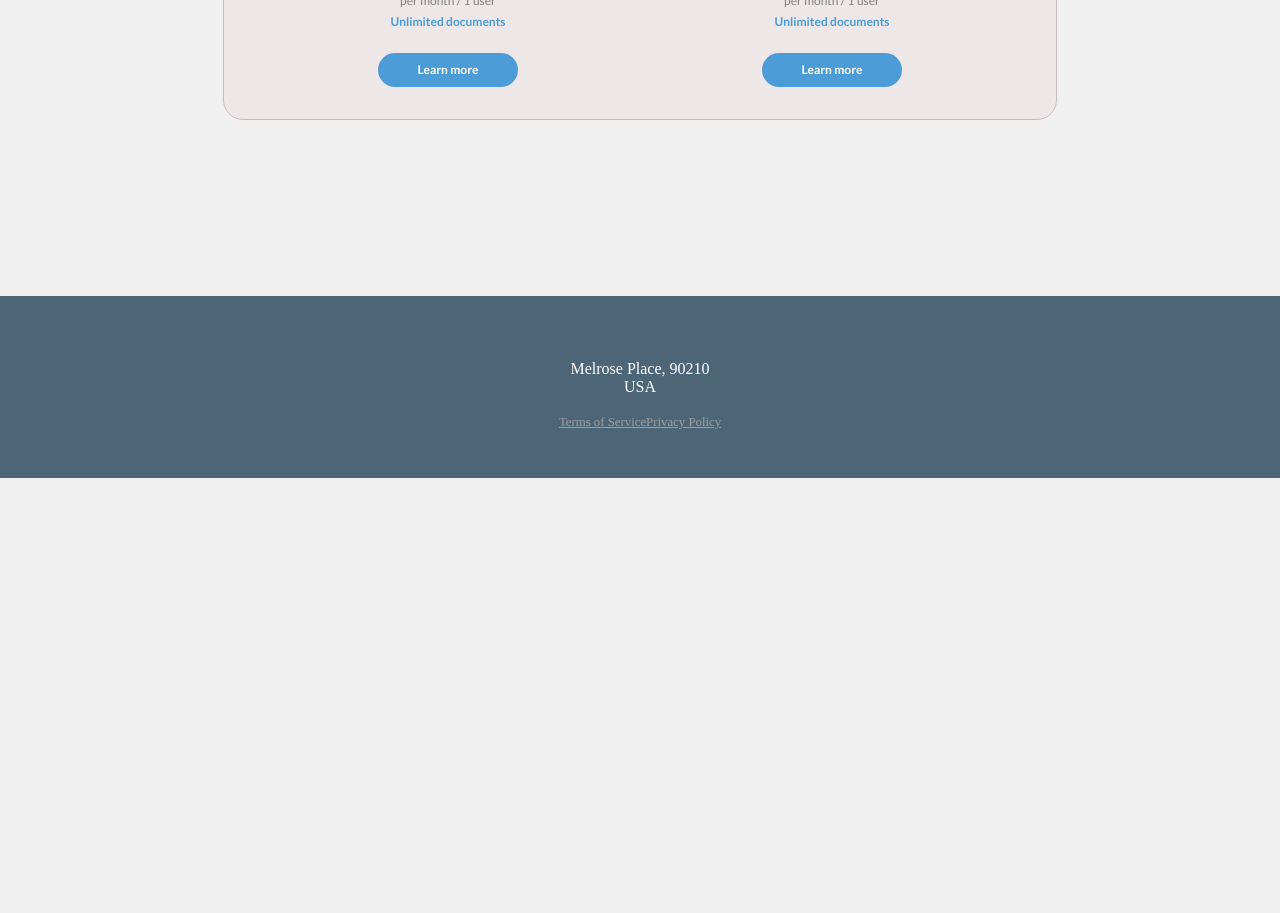
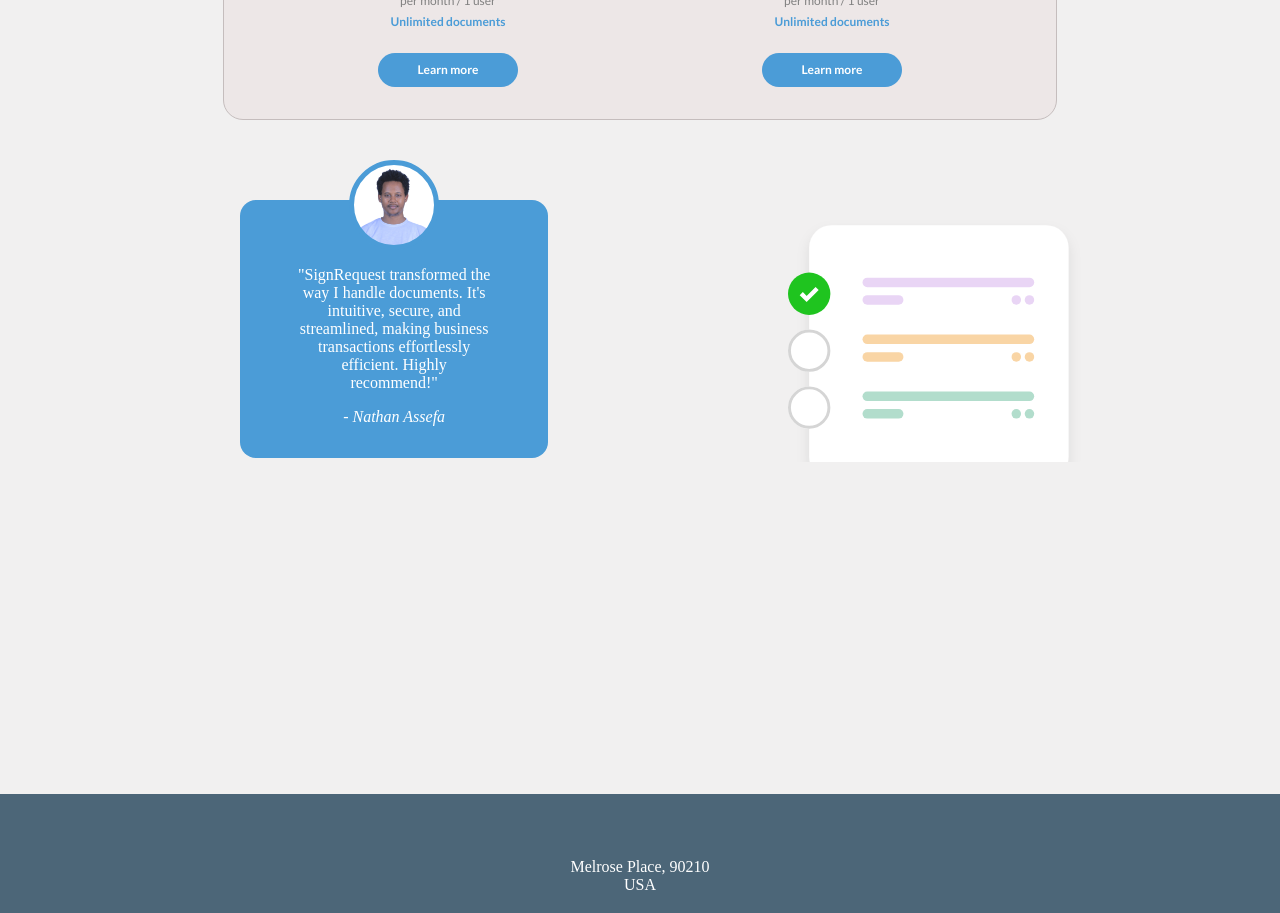
Before and after one commit to nathan-assefa/digital-signature-frontend, a React (Vite) app: page / in a window 1280 px wide. Shown: the part 1960-2873 px from the top of the page. Before the commit the page ends 2438 px from the top, so only its background shows below. Built offline with nearby package versions, Linux system fonts and the light colour scheme; what @syncfusion/ej2-base would draw is missing.

Commit message:
adding feature to the landing page

```diff
--- a/src/components/HomePage.tsx
+++ b/src/components/HomePage.tsx
@@ -91,6 +91,23 @@
           </div>
         </div>
       </div>
+      <section className="testimonials-section">
+        <div className="container">
+          <ul>
+            <li>
+              <div className="testimony-picture"></div>
+
+              <blockquote>
+                "SignRequest transformed the way I handle documents. It's
+                intuitive, secure, and streamlined, making business transactions
+                effortlessly efficient. Highly recommend!"
+              </blockquote>
+              <cite>- Nathan Assefa</cite>
+            </li>
+          </ul>
+          <div className="testimony-right"></div>
+        </div>
+      </section>
     </div>
   );
 };
--- a/src/styles/HomePage.css
+++ b/src/styles/HomePage.css
@@ -439,6 +439,45 @@
   border-radius: 20px;
 }
 
+/* Testimonial section*/
+.testimonials-section {
+  background: var(--primary-color);
+  color: white;
+  padding: 5em 0;
+}
+
+.testimonials-section li {
+  background: var(--blue-color);
+  text-align: center;
+  padding: 2em 1em;
+  width: 59%;
+  margin: 0 auto 5em auto;
+  border-radius: 1em;
+}
+
+.testimony-picture {
+  background-image: url("../images/Nathan.JPG");
+  background-size: cover;
+  width: 5em;
+  height: 5em;
+  border: 5px solid var(--blue-color);
+  border-radius: 50%;
+  margin-top: -4.5em;
+  margin-left: auto;
+  margin-right: auto;
+}
+
+.testimony-right {
+  background-image: url("../images/illustration.svg");
+  background-size: cover;
+  width: 75%;
+  margin-right: 12em;
+  height: 250px;
+  margin-bottom: -5em;
+  margin-left: auto;
+  margin-right: auto;
+}
+
 @media screen and (min-width: 850px) {
   .homepage {
     display: grid;
@@ -581,6 +620,28 @@
     width: 140.3px;
     font-size: 12px;
   }
+
+  .testimonials-section .container {
+    display: flex;
+    align-items: center;
+    justify-content: space-around;
+  }
+
+  .testimonials-section li {
+    width: 35%;
+    margin: 0 auto 5em auto;
+  }
+
+  .testimony-right {
+    background-image: url("../images/illustration.svg");
+    background-size: cover;
+    width: 35%;
+    margin-right: 12em;
+    height: 250px;
+    margin-top: -4em;
+    margin-bottom: unset;
+    margin-left: unset;
+  }
 }
 
 @media only screen and (min-width: 1080px) {
```
Also changed, not shown: src/images/Nathan.JPG (added), src/images/illustration.svg (added).
